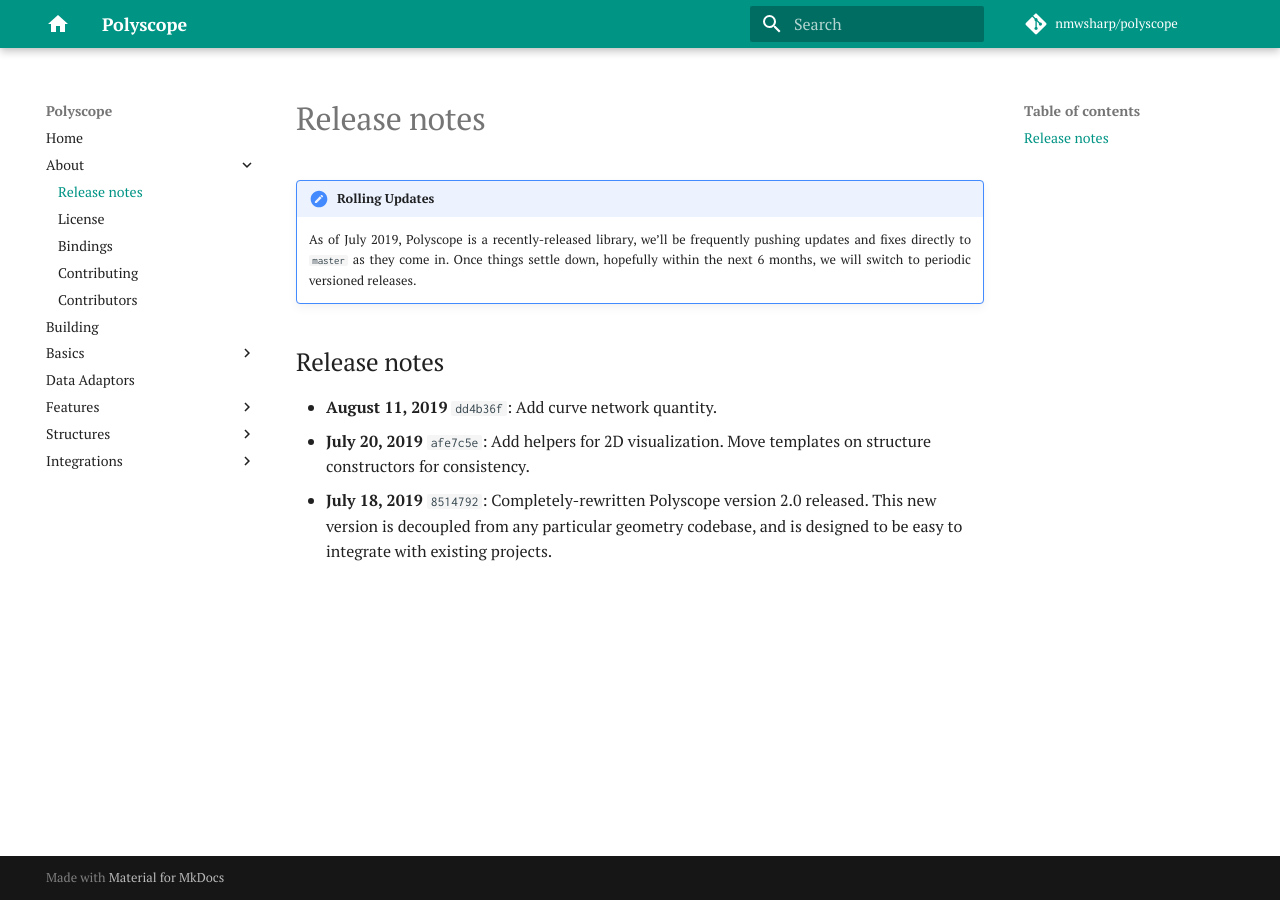
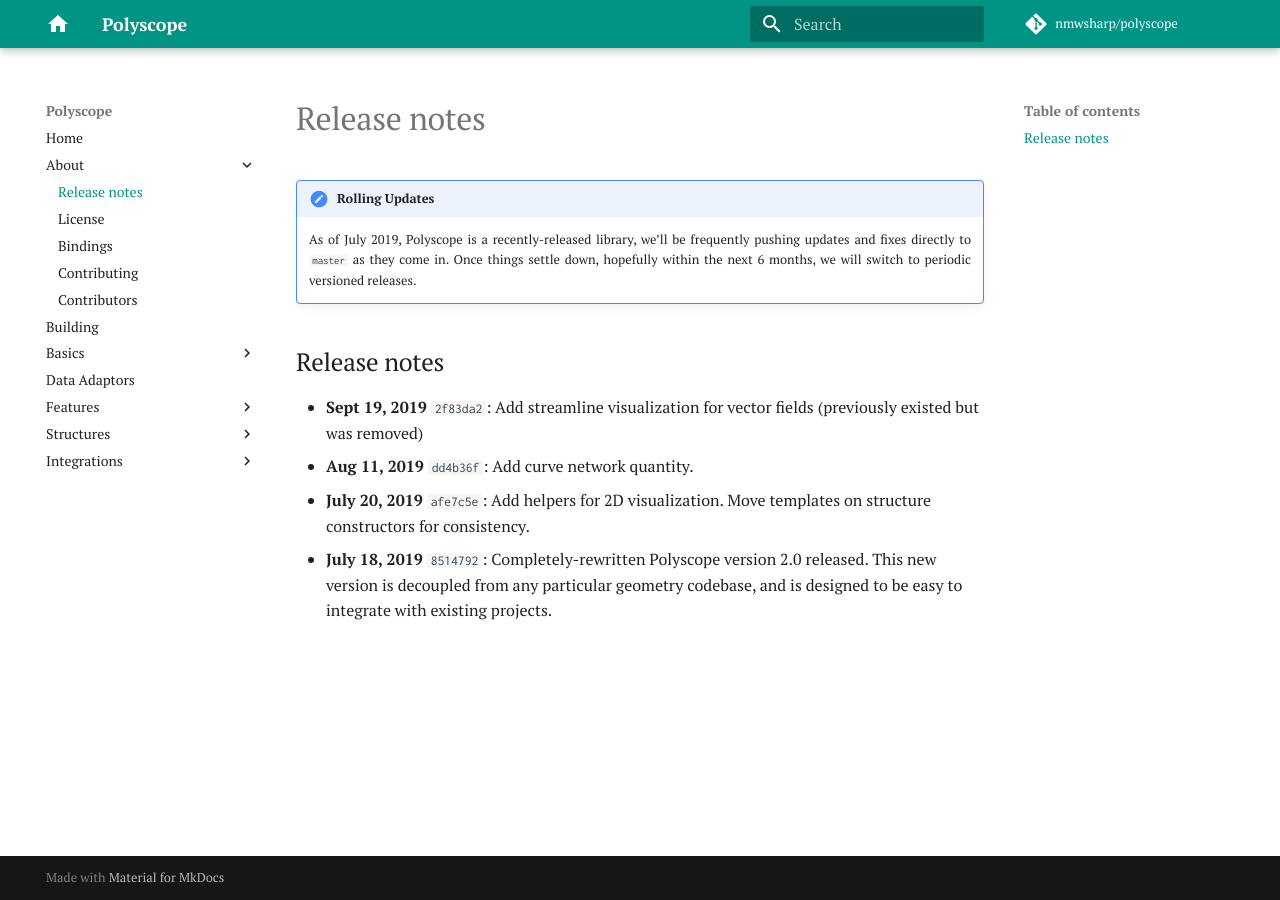
Before and after one commit to nmwsharp/polyscope-docs, an MkDocs documentation site: the page built from source/about/release_notes.md, in a window 1280 px wide. Built offline with MkDocs 1.6.1 and Material for MkDocs 9.7.7, drawn with Linux system fonts in a browser that asks for light colours; comment, search, counter and statistics services are not loaded.

Commit message:
update release notes

```diff
--- a/source/about/release_notes.md
+++ b/source/about/release_notes.md
@@ -8,6 +8,7 @@
 
 ## Release notes
 
-- **August 11, 2019** `dd4b36f`: Add curve network quantity.
+- **Sept 19, 2019** `2f83da2`: Add streamline visualization for vector fields (previously existed but was removed)
+- **Aug 11, 2019** `dd4b36f`: Add curve network quantity.
 - **July 20, 2019** `afe7c5e`: Add helpers for 2D visualization. Move templates on structure constructors for consistency.
 - **July 18, 2019** `8514792`: Completely-rewritten Polyscope version 2.0 released. This new version is decoupled from any particular geometry codebase, and is designed to be easy to integrate with existing projects.
```
